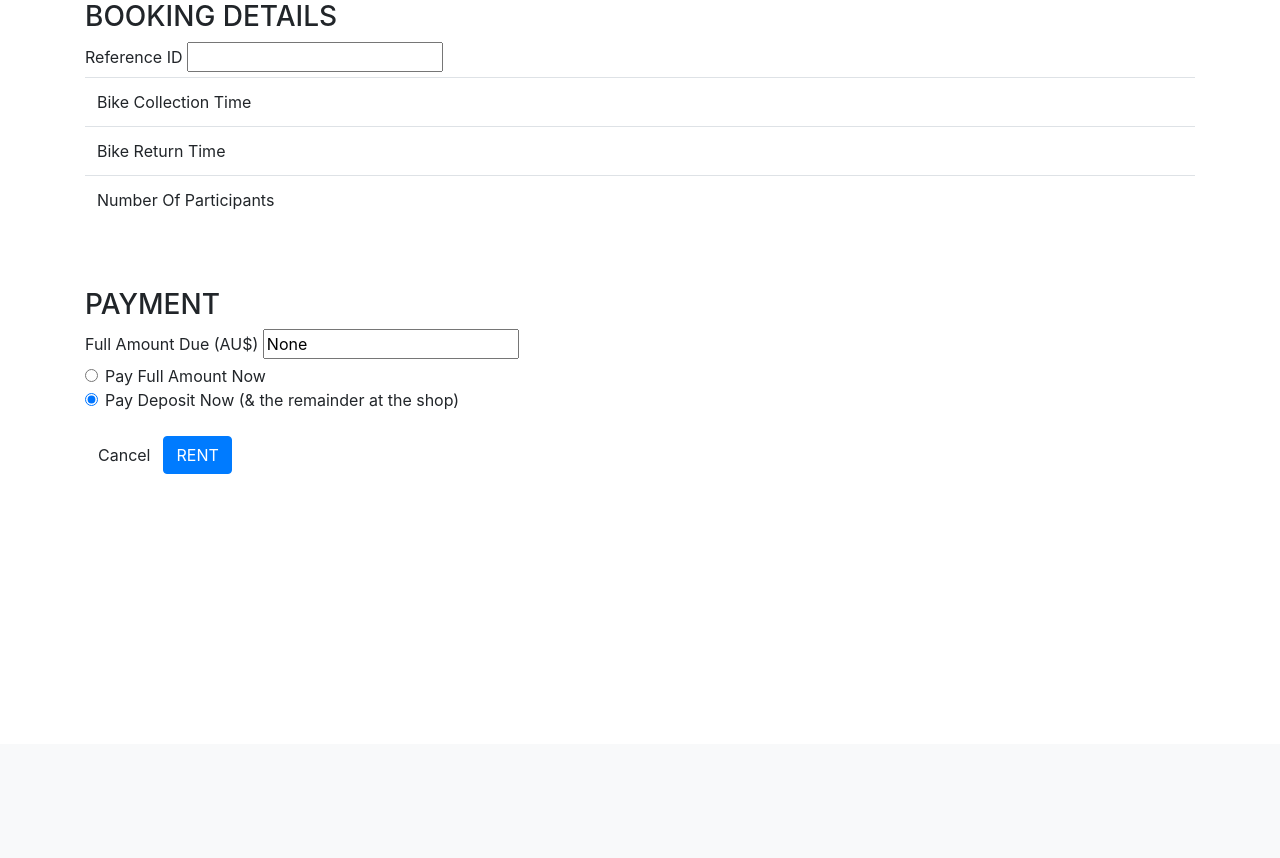
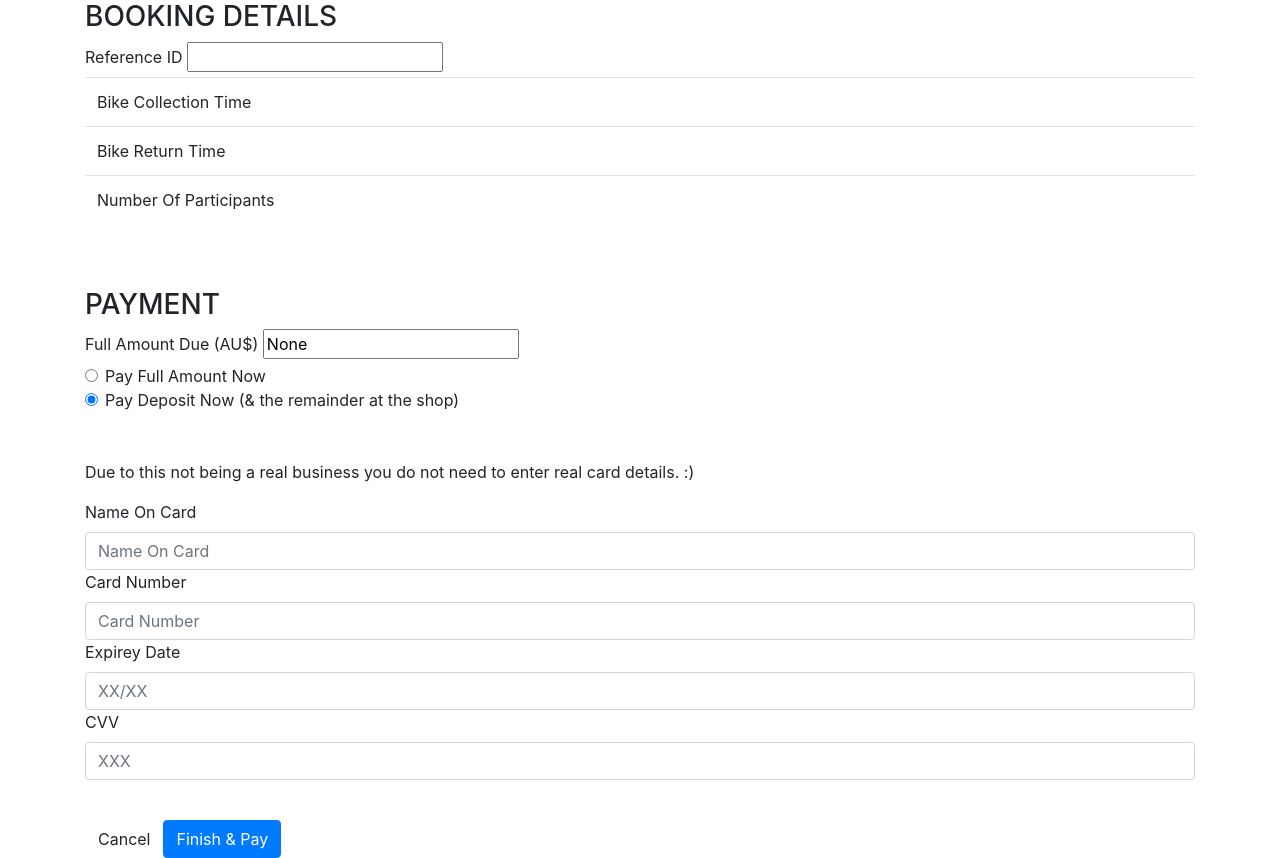
Before and after one commit to rheal3/IslandBikeRentals, a Flask app: page /rent/payment in a window 1280 px wide. Shown: the part 56-914 px from the top of the page. Before the commit the page ends 530 px from the top, so only its background shows below. Run offline with Flask 2, Linux system fonts and the light colour scheme; data that the repository does not hold is empty; some libraries are stand-ins or nearby versions.

Commit message:
added payment

```diff
--- a/src/templates/payment_form.html
+++ b/src/templates/payment_form.html
@@ -45,7 +45,20 @@
               Pay Deposit Now (& the remainder at the shop)
             </label>
           </div>
+          <br><br>
+          <p>Due to this not being a real business you do not need to enter real card details. :)</p>
+          <div class="form-group">
+            <label for="exampleFormControlInput1">Name On Card</label>
+            <input type="text" class="form-control" id="exampleFormControlInput1" placeholder="Name On Card">
+            <label for="exampleFormControlInput1">Card Number</label>
+            <input type="text" class="form-control" id="exampleFormControlInput1" placeholder="Card Number">
+            <label for="exampleFormControlInput1">Expirey Date</label>
+            <input type="text" class="form-control" id="exampleFormControlInput1" placeholder="XX/XX">
+            <label for="exampleFormControlInput1">CVV</label>
+            <input type="text" class="form-control" id="exampleFormControlInput1" placeholder="XXX">
+        </div>
+
         <br/>
-        <a href="/" id="cancel" name="cancel" class="btn btn-default">Cancel</a><button type="submit" class="btn btn-primary">RENT</button>
+        <a href="/" id="cancel" name="cancel" class="btn btn-default">Cancel</a><button type="submit" class="btn btn-primary">Finish & Pay</button>
     </form>
 {% endblock %}
--- a/src/templates/rental_form.html
+++ b/src/templates/rental_form.html
@@ -79,7 +79,7 @@
                     </select>
                 </div>
 
-                <a href="/" id="cancel" name="cancel" class="btn btn-default">Cancel</a><button type="submit" class="btn btn-primary">RENT</button>
+                <a href="/" id="cancel" name="cancel" class="btn btn-default">Cancel</a><button type="submit" class="btn btn-primary">Continue To Payment</button>
             </form>
             <br/>
 
```
